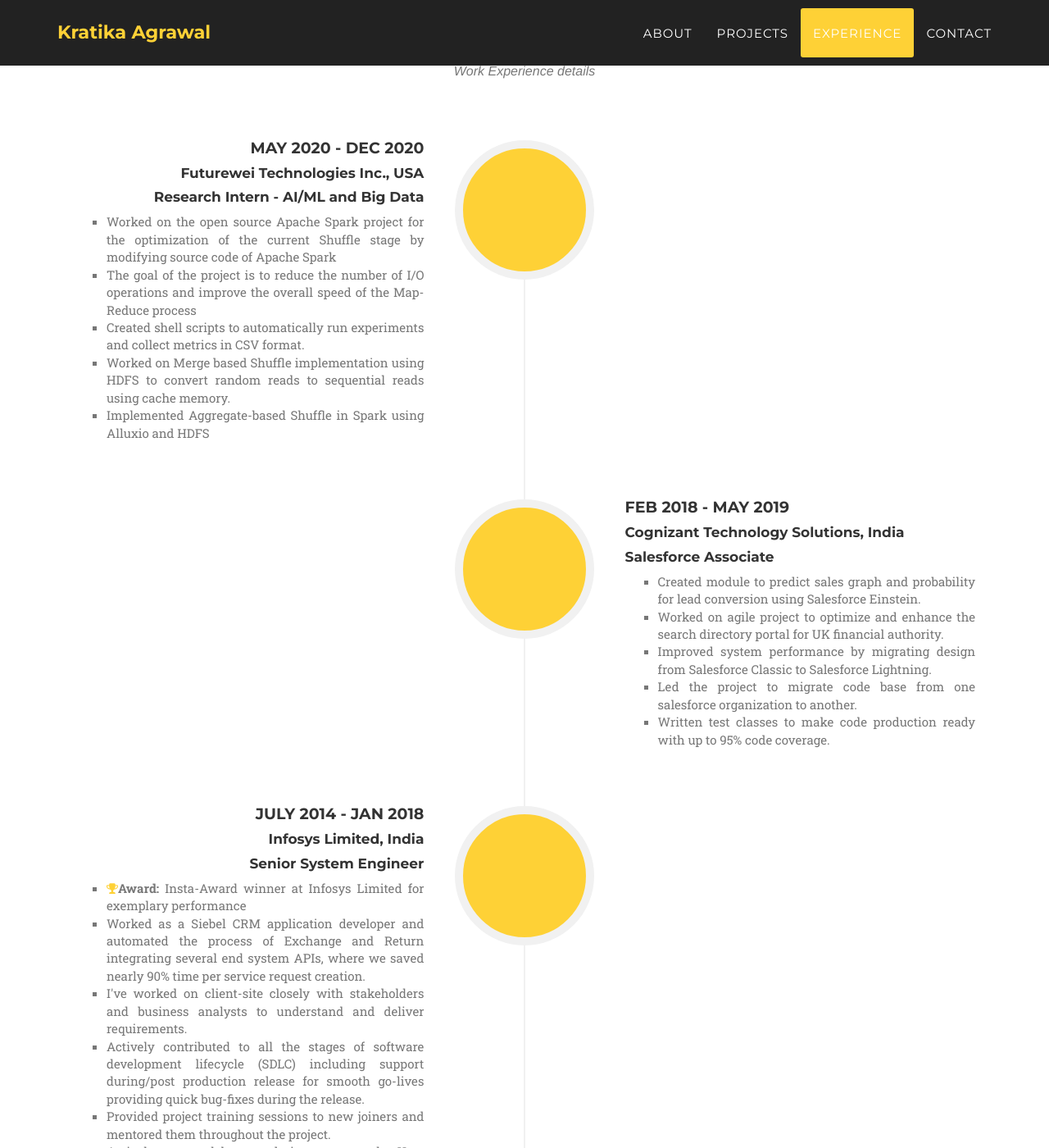
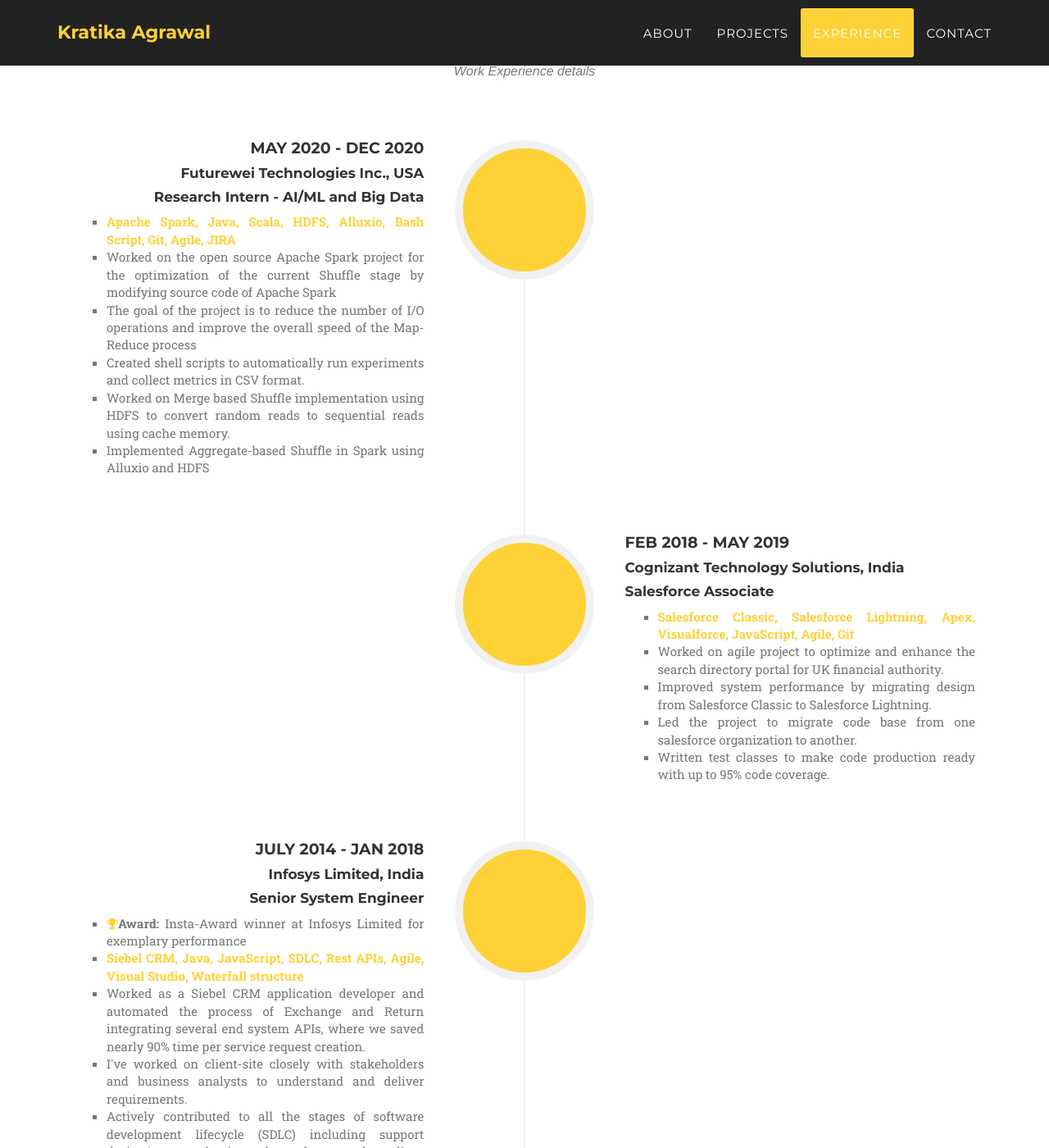
Before and after one commit to kratika1008/portfolio, a Jekyll site: the page built from _posts/2014-07-17-project-2.markdown, in a window 1280 px wide and 1400 px high, scrolled down 4847 px. Shown: the whole window at 82% size. Built offline with Jekyll 4.4.1, drawn with Linux system fonts in a browser that asks for light colours; some web fonts are replaced.

Commit message:
updated skills

```diff
--- a/_includes/aboutme.html
+++ b/_includes/aboutme.html
@@ -23,7 +23,7 @@
                 <div class="col-md-4">
                     <span class="fa-stack fa-4x">
                         <i class="fa fa-circle fa-stack-2x text-primary"></i>
-                        <i class="fa fa-language fa-stack-1x fa-inverse"></i>
+                        <i class="fa fa-code fa-stack-1x fa-inverse"></i>
                     </span>
                     <h4 class="service-heading">Languages & Databases</h4>
                     <p class="text-muted">Python, Java, R, Scala,<br/> SQL, JavaScript, HTML,<br/> MySQL, NoSQL, MongoDB</p>
@@ -39,7 +39,7 @@
                 <div class="col-md-4">
                     <span class="fa-stack fa-4x">
                         <i class="fa fa-circle fa-stack-2x text-primary"></i>
-                        <i class="fa fa-lock fa-stack-1x fa-inverse"></i>
+                        <i class="fa fa-wrench fa-stack-1x fa-inverse"></i>
                     </span>
                     <h4 class="service-heading">Tools</h4>
                     <p class="text-muted">Git, IBM SPSS Modeler, Rapid Miner,<br/> Google Cloud Platform, Excel,<br/> VS Code, ANT, JIRA, IntelliJ, Anaconda</p>
--- a/_includes/experience.html
+++ b/_includes/experience.html
@@ -10,14 +10,6 @@
         <div class="row">
             <div class="col-lg-12">
                 <ul class="timeline">
-                        <!-- <li>
-                            <div class="timeline-image">
-                                <h4>Actively
-                                    <br>looking
-                                    <br>for Data
-                                    <br>Science positions</h4>
-                            </div>
-                        </li> -->
                     <li>
                         <div class="timeline-image">
                             <img class="img-circle img-responsive" src="img/futurewei.jpg" alt="">
@@ -30,6 +22,7 @@
                             </div>
                             <div class="timeline-body">
                                 <ul class="text-muted experience-block-list">
+                                    <li><span style="color: #fed136; font-weight:bolder;">Apache Spark, Java, Scala, HDFS, Alluxio, Bash Script, Git, Agile, JIRA</span></li>
                                     <li>Worked on the open source Apache Spark project for the optimization of the current Shuffle stage by modifying source code of Apache Spark</li>
                                     <li>The goal of the project is to reduce the number of I/O operations and improve the overall speed of the Map-Reduce process</li>
                                     <li>Created shell scripts to automatically run experiments and collect metrics in CSV format.</li>
@@ -51,7 +44,7 @@
                             </div>
                             <div class="timeline-body">
                                 <ul class="text-muted experience-block-list">
-                                        <li>Created module to predict sales graph and probability for lead conversion using Salesforce Einstein.</li>
+                                    <li><span style="color: #fed136; font-weight:bolder;">Salesforce Classic, Salesforce Lightning, Apex, Visualforce, JavaScript, Agile, Git</span></li>
                                     <li>Worked on agile project to optimize and enhance the search directory portal for UK financial authority.</li>
                                     <li>Improved system performance by migrating design from Salesforce Classic to Salesforce Lightning.</li>
                                     <li>Led the project to migrate code base from one salesforce organization to another.</li>
@@ -73,6 +66,7 @@
                             <div class="timeline-body">
                                 <ul class="text-muted experience-block-list">
                                     <li><i class="fa fa-trophy"></i><strong>Award:</strong> Insta-Award winner at Infosys Limited for exemplary performance</li>
+                                    <li><span style="color: #fed136; font-weight:bolder;">Siebel CRM, Java, JavaScript, SDLC, Rest APIs, Agile, Visual Studio, Waterfall structure</span></li>
                                     <li>Worked as a Siebel CRM application developer and automated the process of Exchange and Return integrating several
                                         end system APIs, where we saved nearly 90% time per service request creation.</li>
                                     <li>I've worked on client-site closely with stakeholders and  business analysts to understand and deliver requirements.</li>
```
Also changed, not shown: _posts/2014-07-17-project-2.markdown (line endings or trailing spaces). Lines whose indentation alone changed are shown as unchanged.
